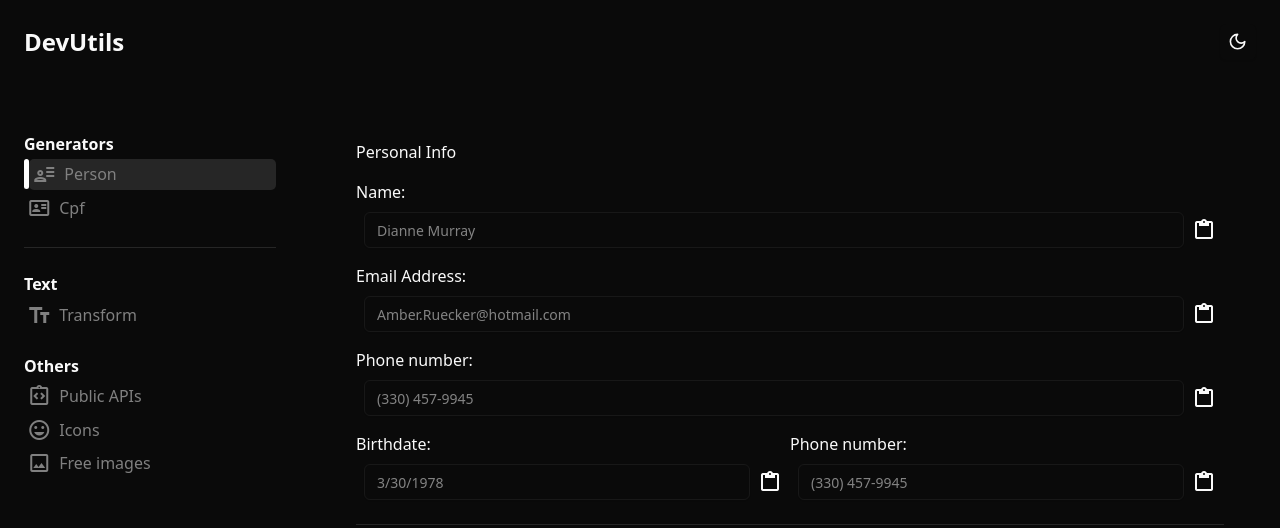
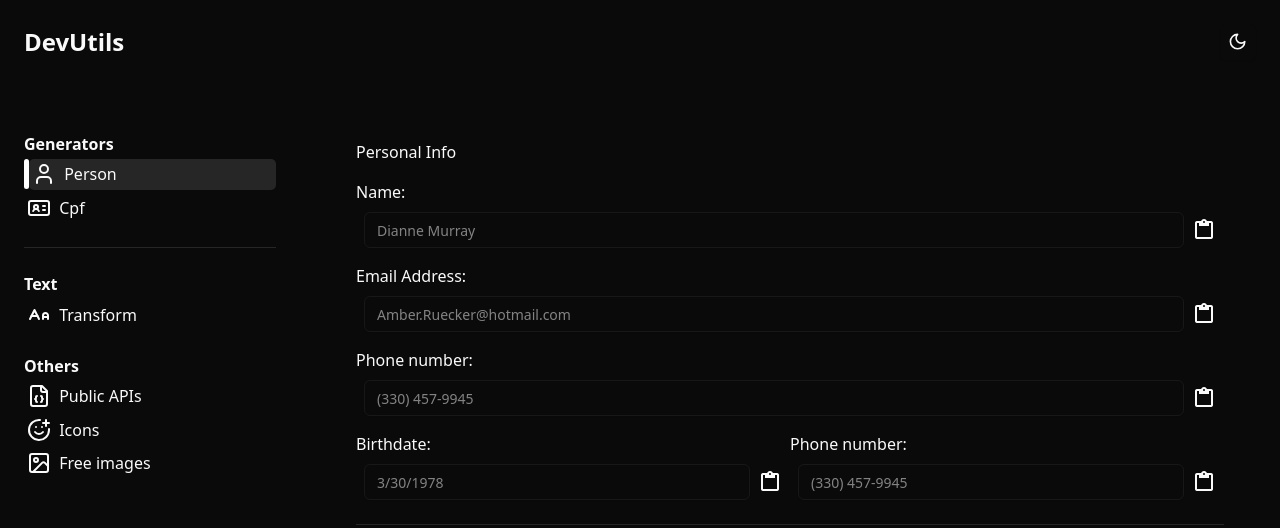
Before and after one commit to ythiago03/devutils, a React (Vite) app: page / in a window 1280 px wide. Shown: the top 528 px of the page. Built offline with nearby package versions, Linux system fonts and the light colour scheme; no server answers.

Commit message:
:lipstick: change icons to lucide icons

```diff
--- a/src/pages/Layout/Layout.scss
+++ b/src/pages/Layout/Layout.scss
@@ -22,7 +22,6 @@
       li{
         @include flex-align(flex-start, center);
         gap: .5rem;
-        color: gray;
         cursor: pointer;
         padding: 0.2rem;
 
--- a/src/pages/Layout/Layout.tsx
+++ b/src/pages/Layout/Layout.tsx
@@ -1,6 +1,7 @@
 import { NavLink, Outlet } from 'react-router-dom';
 import { Toaster } from "@/components/ui/toaster"
 import './Layout.scss';
+import { ALargeSmall, FileJson, IdCard, SmilePlus, User, Image } from 'lucide-react';
 
 const Layout = () => {
   return (
@@ -10,14 +11,14 @@ const Layout = () => {
           <h4>Generators</h4>
             <NavLink to='/' className={({ isActive }) => (isActive ? 'active' : '')}>
               <li>
-                <span className="material-symbols-outlined">user_attributes</span>
+                <User />
                 Person
               </li>
             </NavLink>
 
             <NavLink to='cpf' className={({ isActive }) => (isActive ? 'active' : '')}>
               <li>
-                <span className="material-symbols-outlined">id_card</span>
+                <IdCard />
                 Cpf
               </li>
             </NavLink>
@@ -27,7 +28,7 @@ const Layout = () => {
           <h4>Text</h4>
           <NavLink to='text-transform' className={({ isActive }) => (isActive ? 'active' : '')}>
             <li>
-              <span className="material-symbols-outlined">text_fields</span>
+              <ALargeSmall />
               Transform
             </li>
           </NavLink>
@@ -36,18 +37,18 @@ const Layout = () => {
           <h4>Others</h4>
           <NavLink to='public-apis' className={({ isActive }) => (isActive ? 'active' : '')}>
             <li>
-              <span className="material-symbols-outlined">integration_instructions</span>
+              <FileJson />
               Public APIs
             </li>
           </NavLink>
           <NavLink to='icons' className={({ isActive }) => (isActive ? 'active' : '')}>
             <li>
-              <span className="material-symbols-outlined">mood</span>
+              <SmilePlus />
               Icons
             </li>
           </NavLink>
           <li>
-            <span className="material-symbols-outlined">image</span>
+            <Image />
             Free images
           </li>
         </ul>
```
